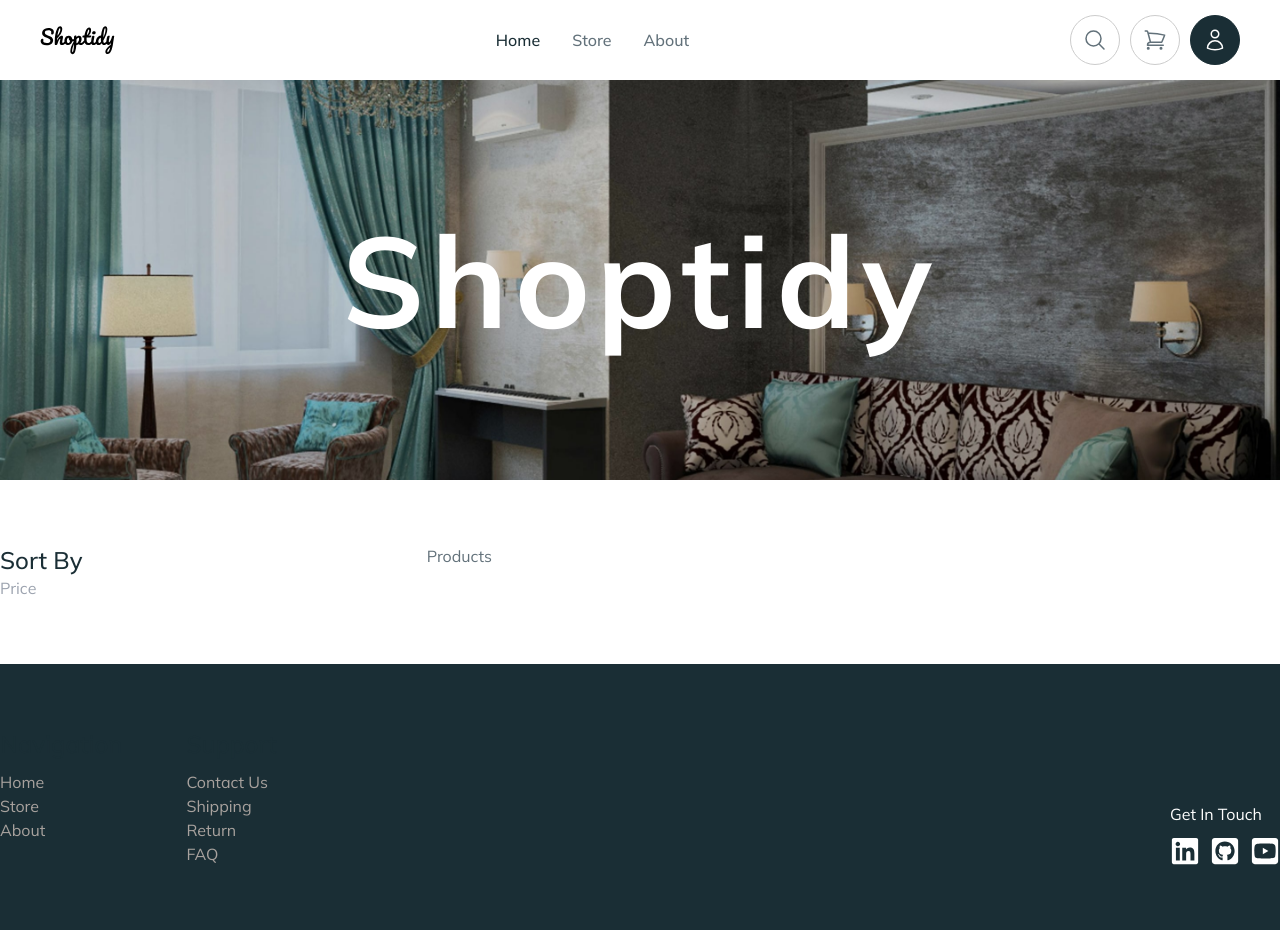
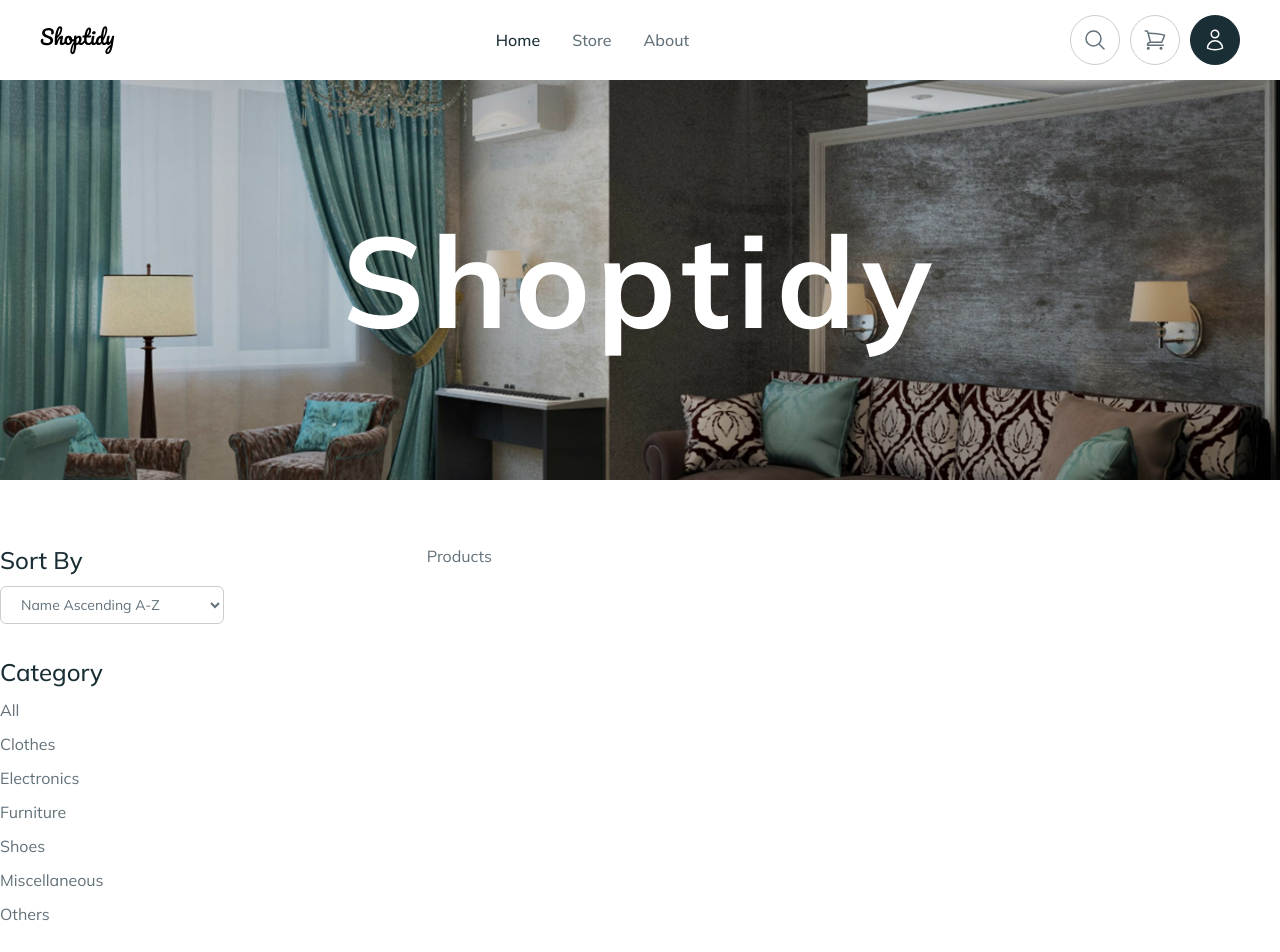
Before and after one commit to andrijaweb/ecommerce-app, a React (Vite) app: page /store in a window 1280 px wide. Shown: the top 952 px of the page. Before the commit the page ends 930 px from the top, so only its background shows below. Built offline with nearby package versions, Linux system fonts and the light colour scheme.

Commit message:
Added filters style on store page

```diff
--- a/src/pages/StorePage.tsx
+++ b/src/pages/StorePage.tsx
@@ -11,11 +11,48 @@ const StorePage = () => {
           Shoptidy
         </h1>
       </div>
-      <div className="py-16 grid grid-cols-[2fr_4fr]">
-        <div>
+      <div className="py-16 grid grid-cols-[2fr_4fr] max-w-container mx-auto">
+        <div className="flex flex-col gap-8">
+          <div className="sort-container">
+            <h3 className="heading-tertiary mb-2.5">Sort By</h3>
+            <select className="py-2 px-4 rounded-md w-56 bg-transparent border border-darkGray cursor-pointer text-sm">
+              <option className="" value="name-asc">
+                Name Ascending A-Z
+              </option>
+              <option value="name-desc">Name Descending Z-A</option>
+              <option value="price-desc">Price High - Low</option>
+              <option value="price-asc">Price Low - High</option>
+            </select>
+          </div>
+
           <div>
-            <h3 className="heading-tertiary">Sort By</h3>
-            <input type="text" placeholder="Price" />
+            <h3 className="heading-tertiary mb-2.5">Category</h3>
+            <ul className="flex flex-col gap-2.5 items-start">
+              {[
+                "all",
+                "clothes",
+                "electronics",
+                "furniture",
+                "shoes",
+                "miscellaneous",
+                "others",
+              ].map((category) => (
+                <li key={category}>
+                  <button
+                    className="category-button hover:text-darkSlate"
+                    value={category}
+                  >
+                    {category.charAt(0).toUpperCase() + category.slice(1)}
+                  </button>
+                </li>
+              ))}
+            </ul>
+          </div>
+
+          <div>
+            <h3 className="heading-tertiary mb-2.5">Price</h3>
+            <p className="mb-2.5">$44</p>
+            <input type="range" min="0" max="99999" step="5" />
           </div>
         </div>
         <div>Products</div>
```
